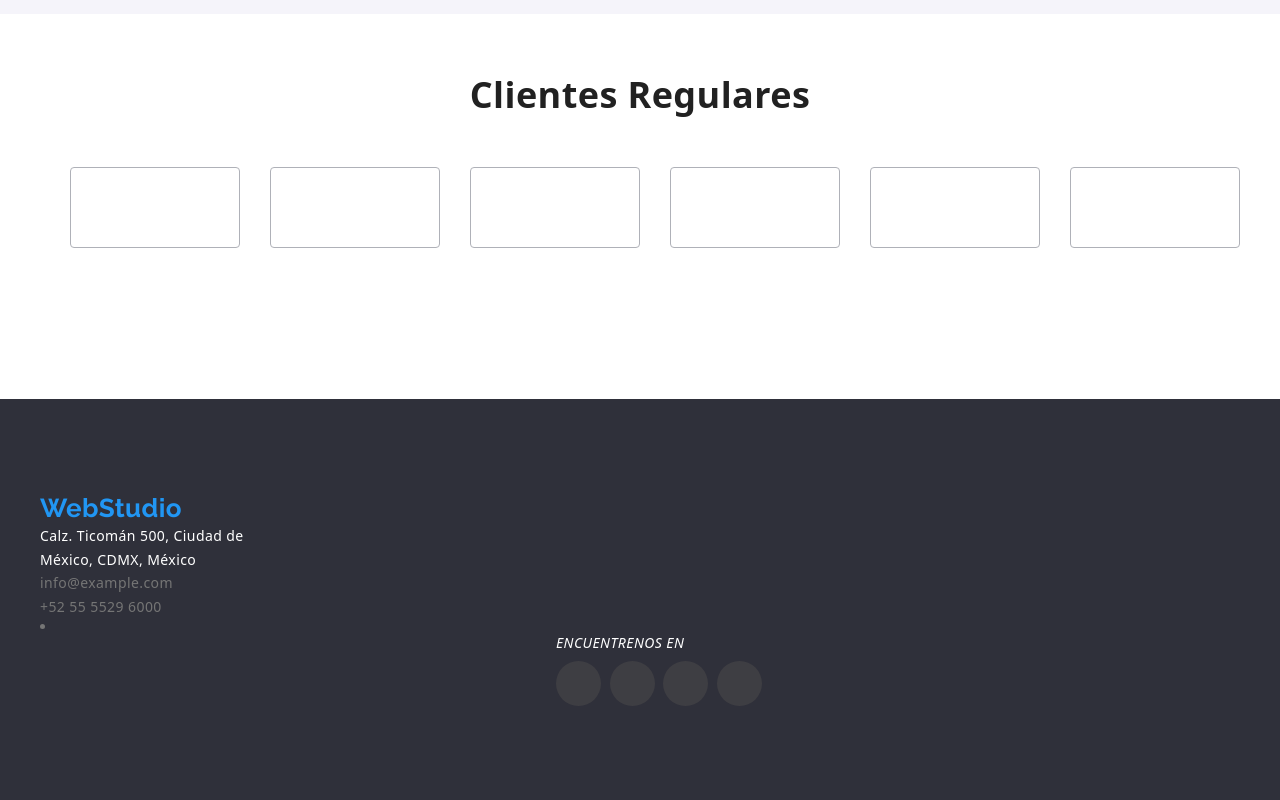
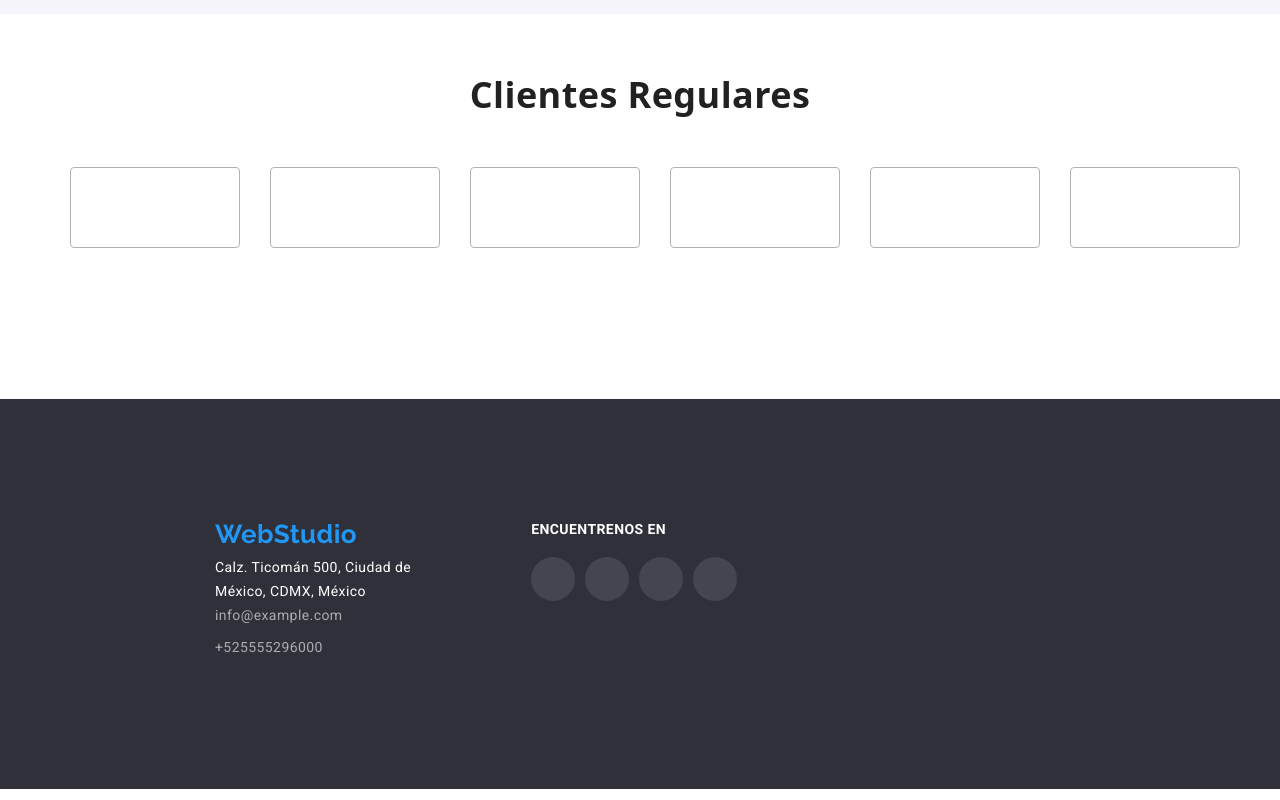
Before and after one commit to wilsmithyef/goit-markup-hw-04, a plain HTML site: page index.html in a window 1280 px wide. Shown: the part 2008-2808 px from the top of the page. Drawn offline with nearby package versions, Linux system fonts and the light colour scheme.

Commit message:
hw 04 full ok

```diff
--- a/css/styles.css
+++ b/css/styles.css
@@ -279,7 +279,6 @@ header li .icon-mailbox {
   text-transform: capitalize;
   letter-spacing: 0.06em;
   line-height: 60px;
-
   width: 696px;
   height: 120px;
 }
@@ -810,29 +809,23 @@ ul li:hover {
 
 /*----------------------------footer--------------------------*/
 
-footer {
-  padding: 94px var(--container-pading);
-  background-color: var(--backgrount-black);
+.footer {
+  display: flex;
+  padding-bottom: 5px;
+  padding-top: 60px;
+  padding-bottom: 60px;
+  background-color: #2f303a;
 }
 
-address ul {
-  list-style: none;
-  display: block;
+.footer-container {
+  margin-top: 60px;
+  margin-bottom: 60px;
 }
 
-address .contact {
-  display: block;
-  color: var(--text-white-opacity);
-  font-style: normal;
-  font-weight: 400;
-  font-size: 14px;
-  line-height: 1.71;
-  text-decoration: none;
-  padding: 5px 0;
-}
-
-address .contact:hover {
-  color: var(--primary-white-color);
+.footer-address {
+  display: flex;
+  flex-direction: column;
+  margin-left: 215px;
 }
 
 .footer-logo {
@@ -841,40 +834,57 @@ address .contact:hover {
   font-weight: 700;
   font-size: 26px;
   line-height: 1.2;
+  text-decoration: none;
+  margin-bottom: 6px;
   color: var(--accent-color);
 }
 
-.footer-direction {
+.footer-location {
+  font-family: "Roboto";
+  font-style: normal;
+  font-weight: 400;
+  font-size: 14px;
+  line-height: 1.71;
+  letter-spacing: 0.03em;
+  color: var(--primary-white-color);
+
+  /* text-decoration: none;
+  padding: 5px 0; */
+}
+
+.footer-email,
+.footer-phone {
+  font-family: "Roboto";
+  font-style: normal;
+  font-size: 14px;
   font-weight: 400;
   line-height: 1.7;
-  color: #ffffff;
-  font-style: normal;
+  letter-spacing: 0.03em;
+  /* color: var(--primary-text-color); */
+  color: rgba(255, 255, 255, 0.6);
+  margin-bottom: 9px;
 }
 
-.footer-direction:hover {
-  color: var(--accent-color);
+.footer-location:hover,
+.footer-email:hover,
+.footer-phone:hover {
+  color: var(--button-primary-hover);
 }
 
-.footer-email {
-  font-weight: 400;
-  line-height: 1.7;
-  color: var(--primary-text-color);
-  font-style: normal;
+.footer1 {
+  margin-top: 62px;
 }
 
-.footer-email:hover {
-  color: var(--accent-color);
-}
-
-.footer-phone {
-  font-weight: 400;
-  line-height: 1.7;
-  color: var(--primary-text-color);
-  font-style: normal;
-}
-
-.footer-phone:hover {
-  color: var(--accent-color);
+.footer-logo1 {
+  font-family: "Roboto";
+  font-weight: 700;
+  font-size: 14px;
+  line-height: 16px;
+  letter-spacing: 0.03em;
+  text-transform: uppercase;
+  color: #ffffff;
+  margin-left: 120px;
+  margin-bottom: 10px;
 }
 
 .button {
@@ -900,54 +910,53 @@ address .contact:hover {
 }
 
 /* --------------------------icons in the footer----------------- */
-.footer-icons-container {
-  display: flex;
-  margin-left: 516px;
-  justify-content: space-between;
-  width: 206px;
-}
 
-footer li .insocialred {
-  line-height: 16.41px;
-  color: #ffffff;
-  padding-bottom: 10px;
-  margin-left: 516px;
-}
-
-footer li ul li {
-  display: flex;
-  width: 45px;
-  height: 45px;
-  border-radius: 35px;
-  background-color: rgba(79, 77, 77, 0.5);
-}
-
-footer li ul li a {
+footer .footer1 .social-red {
   display: flex;
   align-items: center;
   justify-content: center;
-  border-radius: 35px;
-  outline: none;
-  height: 45px;
-  width: 45px;
-  background-color: ;
+  gap: 10px;
+  padding: 10px 120px;
 }
 
-footer li ul li a .icon-footer {
+footer .footer1 .social-red li {
+  display: flex;
+  width: 44px;
+  height: 44px;
+  border-radius: 22px;
+  background-color: rgba(255, 255, 255, 0.1);
+  justify-content: center;
+}
+
+footer .footer1 .social-red li .afooter {
+  display: flex;
+  align-items: center;
+  justify-content: center;
+  border-radius: 22px;
+  outline: none;
+  height: 44px;
+  width: 44px;
+  margin-bottom: 20px;
+  /* background-color: greenyellow; */
+}
+
+footer .footer1 .social-red li .afooter .icon-footer {
   width: 20px;
   height: 20px;
+  fill: var(--primary-text-color);
+}
+
+footer .footer1 .social-red li .afooter:hover,
+footer .footer1 .social-red li .afooter:focus {
+  background-color: var(--accent-color);
+}
+
+footer .footer1 .social-red li .afooter:hover .icon-footer,
+footer .footer1 .social-red li .afooter:focus .icon-footer {
   fill: var(--primary-white-color);
 }
 
-footer li ul li a:hover,
-footer li ul li a:focus {
-  background-color: var(--accent-color);
-}
-
-li ul li a:hover .icon-footer,
-li ul li a:focus .icon-footer {
-  fill: var(--primary-white-color);
-}
+/* ---------------------------------Portfolio------------------------------------------- */
 
 .portfolio-title {
   font-weight: 700;
--- a/index.html
+++ b/index.html
@@ -430,11 +430,60 @@
       </section>
     </main>
 
-    <!-- <div class="container-title-clients">
-          <h2 class="our-team">Clientes Regulares</h2>
-        </div> -->
 
-    <footer>
+    <footer class="footer">
+      <div class="footer-container">
+        <address class="footer-address">
+          <a class="footer-logo" href="">WebStudio</a>
+          <a class="footer-location" href=""
+            >Calz. Ticomán 500, Ciudad de <br />México, CDMX, México</a
+          >
+          <a class="footer-email" href="info@example.com">info@example.com</a>
+          <a class="footer-phone" href="tel:+525555296000">+525555296000</a>
+        </address>
+      </div>
+
+      <div class="footer1">
+        <h4 class="footer-logo1">encuentrenos en</h4>
+        <ul class="social-red">
+          <li>
+            <a class="afooter" href="#">
+              <svg class="icon-footer">
+                <use href="./images/icons.svg#icon-instagram"></use>
+              </svg>
+            </a>
+          </li>
+
+          <li>
+            <a href="#" class="afooter">
+              <svg class="icon-footer">
+                <use href="./images/icons.svg#icon-twitter"></use>
+              </svg>
+            </a>
+          </li>
+
+          <li>
+            <a href="#" class="afooter">
+              <svg class="icon-footer">
+                <use href="./images/icons.svg#icon-facebook"></use>
+              </svg>
+            </a>
+          </li>
+
+          <li>
+            <a href="#" class="afooter">
+              <svg class="icon-footer">
+                <use href="./images/icons.svg#icon-linkedin"></use>
+              </svg>
+            </a>
+          </li>
+        </ul>
+      </div>
+    </footer>
+
+    <!-- ------------------------wysde original TODO: -footer------------------------------>
+
+    <!-- <footer>
       <a class="footer-logo" href="">WebStudio</a>
       <address>
         <ul>
@@ -459,11 +508,11 @@
               >+52 55 5529 6000</a
             >
           </li>
-        </ul>
+        </ul> -->
 
-        <!-- -----------------------------------------social red footer -->
+    <!-- -----------------------------------------social red footer -->
 
-        <li class="footer-icons">
+    <!-- <li class="footer-icons">
           <p class="insocialred">ENCUENTRENOS EN</p>
           <ul class="footer-icons-container">
             <li>
@@ -499,7 +548,7 @@
             </li>
           </ul>
         </li>
-      </address>
-    </footer>
+      </address> -->
+    <!-- </footer> -->
   </body>
 </html>
```
Also changed, not shown: portfolio.html (+15 -33 lines).
